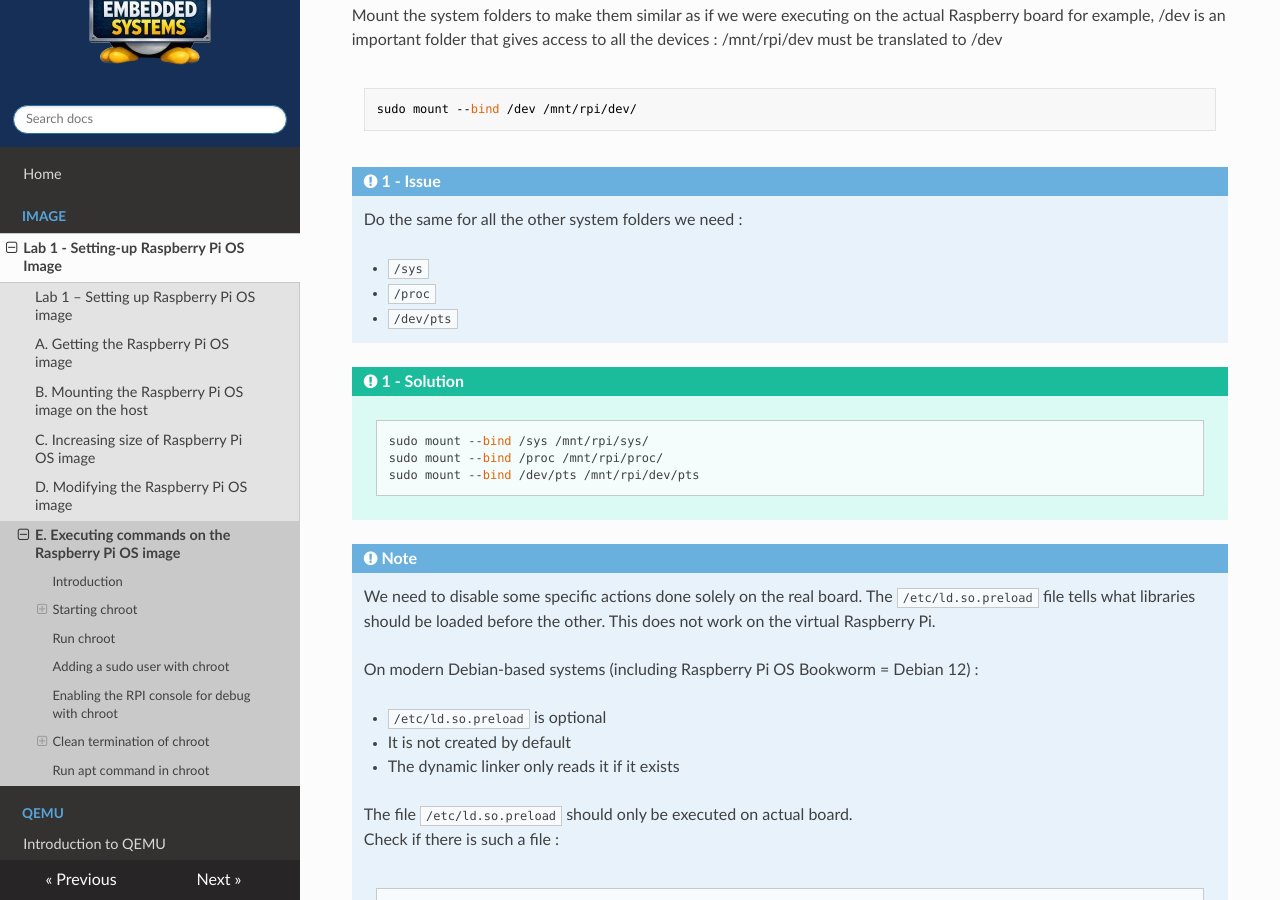
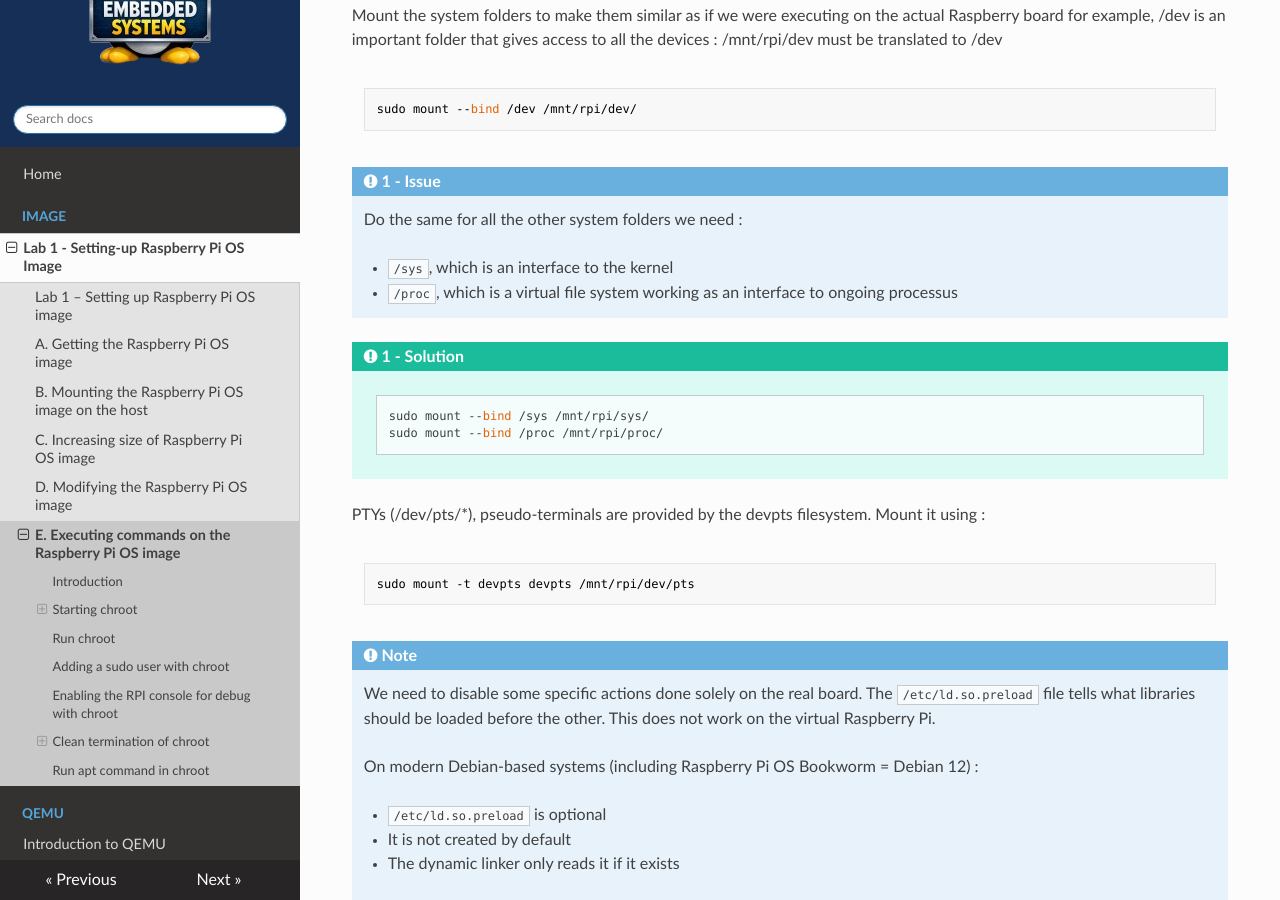
Before and after one commit to tlefloch/emb-sys, an MkDocs documentation site: the page built from docs/image/tp1/executing.md, in a window 1280 px wide and 900 px high, scrolled down 1030 px. Built offline with MkDocs 1.6.1, drawn with Linux system fonts in a browser that asks for light colours; nearby versions of some CDN libraries.

Commit message:
show solutions

````diff
--- a/docs/image/tp1/executing.md
+++ b/docs/image/tp1/executing.md
@@ -50,17 +50,20 @@ sudo mount --bind /dev /mnt/rpi/dev/
 !!! Note "1 - Issue"
     Do the same for all the other system folders we need :
 
-    - `/sys`
-    - `/proc`
-    - `/dev/pts`
+    - `/sys`, which is an interface to the kernel
+    - `/proc`, which is a virtual file system working as an interface to ongoing processus
 
 !!! Tip "1 - Solution"
 
     ```bash
     sudo mount --bind /sys /mnt/rpi/sys/
     sudo mount --bind /proc /mnt/rpi/proc/
-    sudo mount --bind /dev/pts /mnt/rpi/dev/pts
     ```
+
+PTYs (/dev/pts/*), pseudo-terminals are provided by the devpts filesystem. Mount it using :
+```bash
+sudo mount -t devpts devpts /mnt/rpi/dev/pts
+```
 
 !!! Note
     We need to disable some specific actions done solely on the
````
